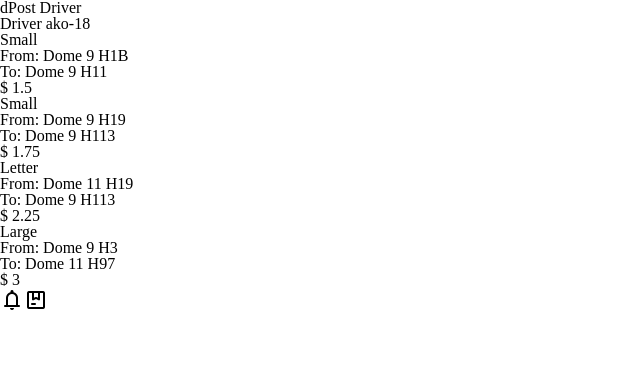
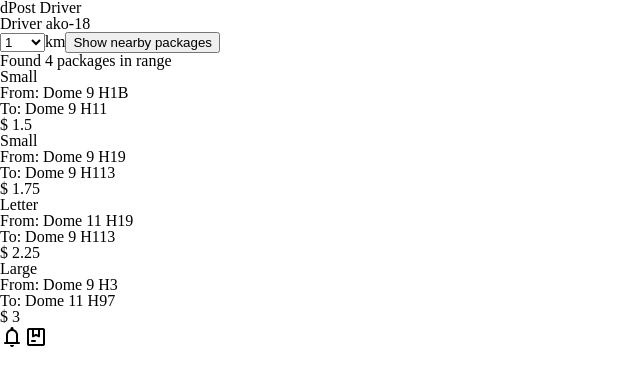
Before and after one commit to remidefoor/dpost-driver-app, an Angular app: page / in a window 1280 px wide. Shown: the top 386 px of the page, without its empty margins (0-640 px from the left). Built offline with nearby package versions, Linux system fonts and the light colour scheme.

Commit message:
feat(packages): add package filter

```diff
--- a/src/app/components/packages/packages.component.html
+++ b/src/app/components/packages/packages.component.html
@@ -1 +1,19 @@
-<app-package *ngFor="let pkg of packages" [package]="pkg"></app-package>
+<section>
+  <select id="range" name="range">
+    <option value="1">1</option>
+    <option value="5">5</option>
+    <option value="10">10</option>
+    <option value="15">15</option>
+    <option value="50">50</option>
+    <option value="100">100</option>
+  </select>
+  <label for="range">km</label>
+
+  <input type="button" value="Show nearby packages">
+
+  <p>Found {{ packages.length }} {{ packages.length === 1 ? 'package' : 'packages' }} in range</p>
+
+  <ul>
+    <app-package *ngFor="let pkg of packages" [package]="pkg"></app-package>
+  </ul>
+</section>
```
